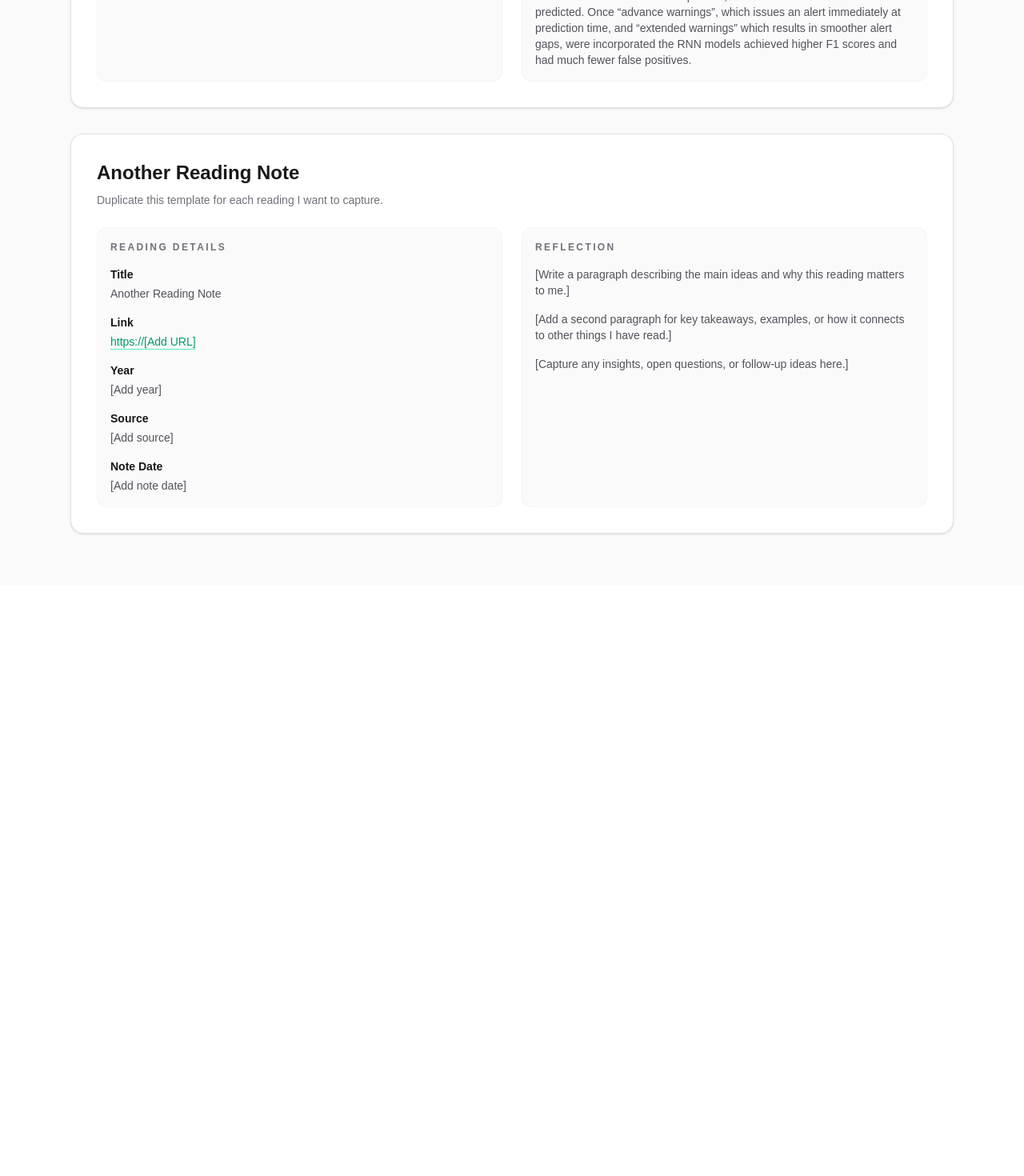
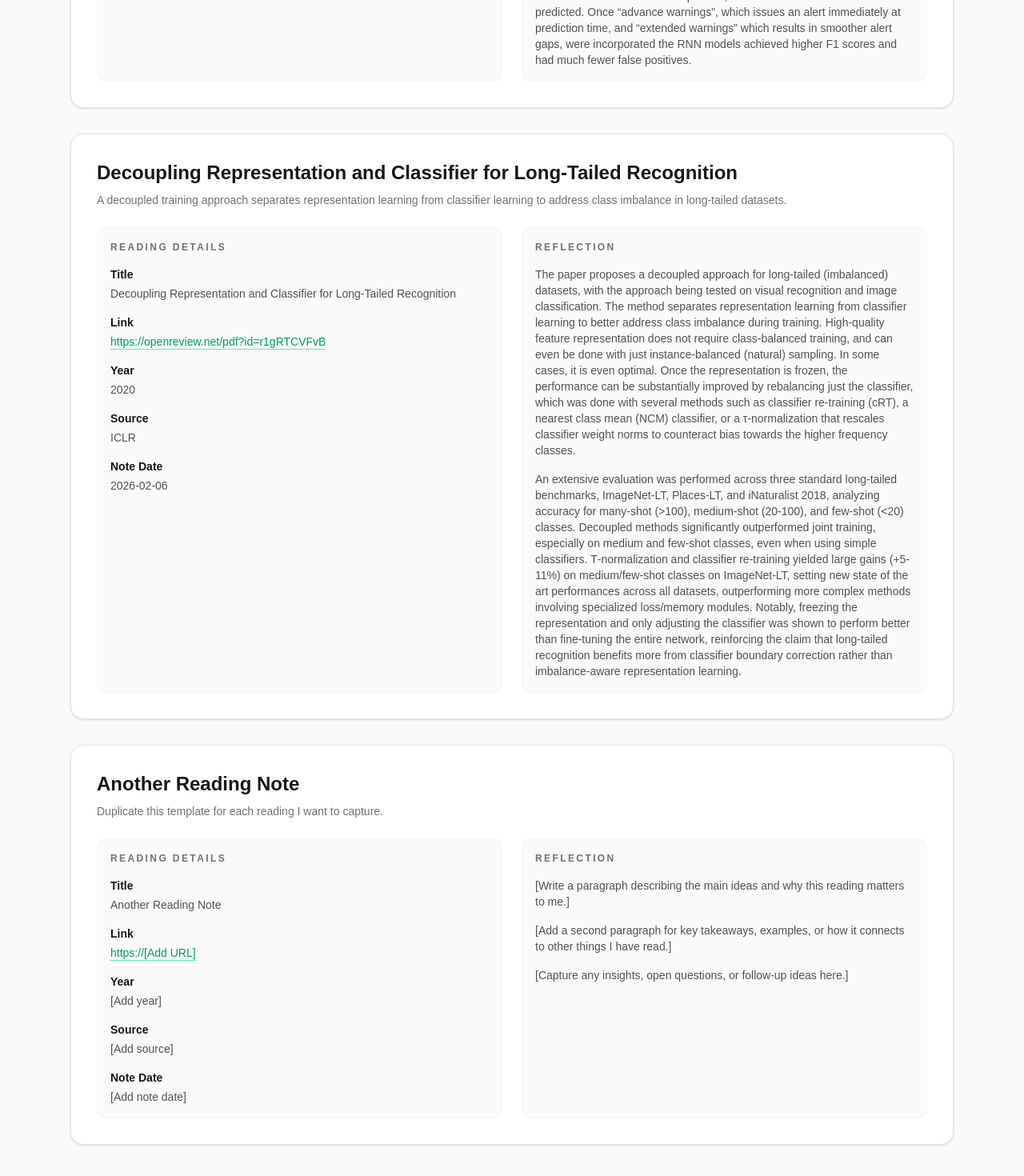
Before and after one commit to danielx1611/ML-Research-Summaries, a Next.js app: page /summaries in a window 1280 px wide. Shown: the part 2666-4136 px from the top of the page at 80% size. Before the commit the page ends 3397 px from the top, so only its background shows below. Built offline with nearby package versions, Linux system fonts and the light colour scheme.

Commit message:
Add long-tailed recognition summary

```diff
--- a/app/summaries/page.tsx
+++ b/app/summaries/page.tsx
@@ -43,6 +43,20 @@ const summaryTemplates = [
     reflection: [
       "This paper presents a machine-learning approach for forecasting SEP events 30-60 minutes in advance using multivariate time-series data, which is composed of relativistic electron and proton data. The approach uses neural time-series models, both standard neural networks and recurrent neural networks (with GRU layers) to learn from the data and predict proton intensity and occurrence of SEP events. The model is fed a 2-hour input window that is sampled every 5 minutes, and then makes a prediction of the intensity at 30 minutes after the current time, as well as 60 minutes afterwards. The paper compares a single model (M1) setup and a multi-model setup (M3) that first tries to classify the “phase” of the window (background, rising, or falling) and then feeds the data to a specialized regressor that predicts the intensity depending on the phase. The models are evaluated on regression metrics (MAE, temporal lag), and event detection metrics via an alert-generation framework that can accommodate extended and advanced warning windows.",
       "Compared to Posner’s matrix-based estimator that tries to bin electron intensity and rise rates into a fixed lookup table, the neural RNN models achieved lower errors when predicting intensity and had more stable forecasts. However, the RNNs tended to lag the rising edge of the events, which was attributed to inherent physical constraints, such as the timing offsets between electrons and protons, which limits how far ahead it can be predicted. Once “advance warnings”, which issues an alert immediately at prediction time, and “extended warnings” which results in smoother alert gaps, were incorporated the RNN models achieved higher F1 scores and had much fewer false positives. "
+    ],
+  },
+  {
+    id: "decoupling-representation-classifier-long-tailed-recognition",
+    title: "Decoupling Representation and Classifier for Long-Tailed Recognition",
+    description:
+      "A decoupled training approach separates representation learning from classifier learning to address class imbalance in long-tailed datasets.",
+    link: "https://openreview.net/pdf?id=r1gRTCVFvB",
+    year: "2020",
+    source: "ICLR",
+    noteDate: "2026-02-06",
+    reflection: [
+      "The paper proposes a decoupled approach for long-tailed (imbalanced) datasets, with the approach being tested on visual recognition and image classification. The method separates representation learning from classifier learning to better address class imbalance during training. High-quality feature representation does not require class-balanced training, and can even be done with just instance-balanced (natural) sampling. In some cases, it is even optimal. Once the representation is frozen, the performance can be substantially improved by rebalancing just the classifier, which was done with several methods such as classifier re-training (cRT), a nearest class mean (NCM) classifier, or a τ-normalization that rescales classifier weight norms to counteract bias towards the higher frequency classes.",
+      "An extensive evaluation was performed across three standard long-tailed benchmarks, ImageNet-LT, Places-LT, and iNaturalist 2018, analyzing accuracy for many-shot (>100), medium-shot (20-100), and few-shot (<20) classes. Decoupled methods significantly outperformed joint training, especially on medium and few-shot classes, even when using simple classifiers. Τ-normalization and classifier re-training yielded large gains (+5-11%) on medium/few-shot classes on ImageNet-LT, setting new state of the art performances across all datasets, outperforming more complex methods involving specialized loss/memory modules. Notably, freezing the representation and only adjusting the classifier was shown to perform better than fine-tuning the entire network, reinforcing the claim that long-tailed recognition benefits more from classifier boundary correction rather than imbalance-aware representation learning. ",
     ],
   },
   {
```
